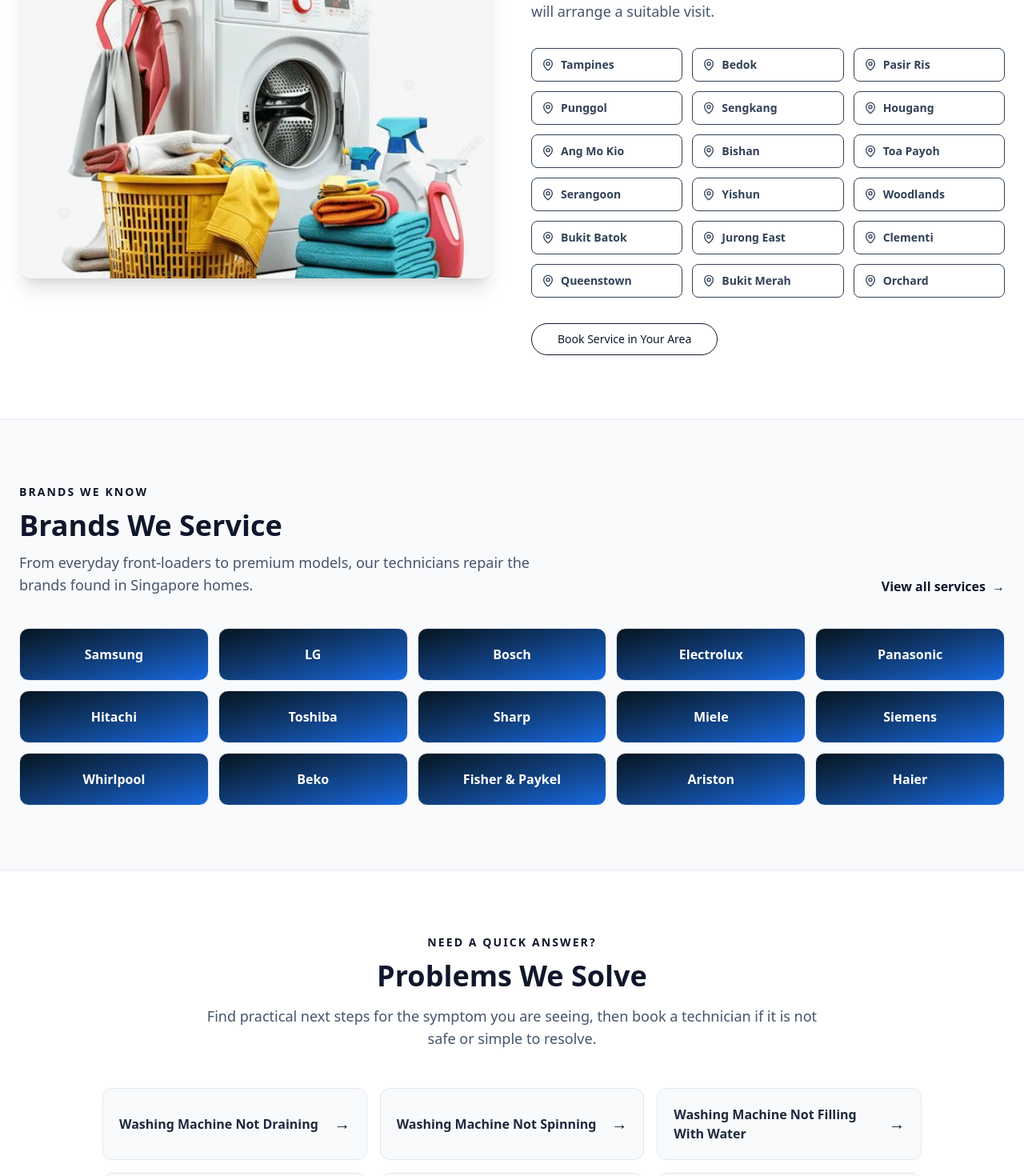
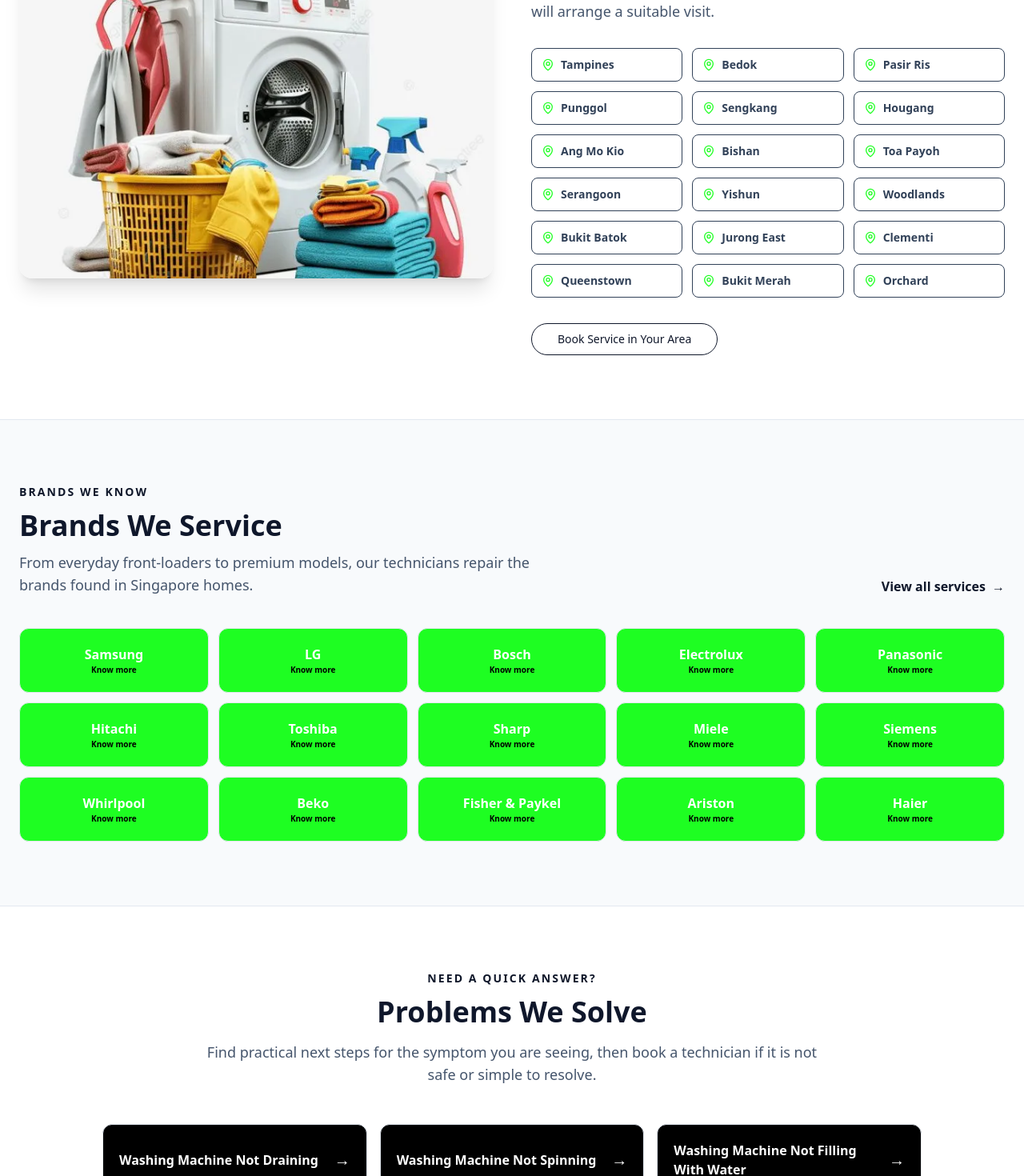
Before and after one commit to Jonymoin/washertroubleshoot, a React (Vite) app: page / in a window 1280 px wide. Shown: the part 1640-3110 px from the top of the page at 80% size. Built offline with nearby package versions, Linux system fonts and the light colour scheme.

Commit message:
color chang

```diff
--- a/src/pages/Home.tsx
+++ b/src/pages/Home.tsx
@@ -184,7 +184,7 @@
                   "Bukit Batok", "Jurong East", "Clementi", "Queenstown", "Bukit Merah", "Orchard"
                 ].map((area) => (
                   <div key={area} className="flex items-center gap-2 rounded-lg border border-primary/10 bg-primary/5 px-3 py-2.5 text-sm font-semibold text-slate-700">
-                    <MapPin className="h-4 w-4 shrink-0 text-primary" />
+                    <MapPin className="h-4 w-4 shrink-0 text-[#00ff04e0]" />
                     {area}
                   </div>
                 ))}
@@ -210,8 +210,9 @@
           </div>
           <div className="grid grid-cols-2 sm:grid-cols-3 md:grid-cols-5 gap-3">
             {brands.map((brand) => (
-              <Link key={brand.slug} href={`/brands/${brand.slug}`} className="bg-gradient-to-br from-[#071521] to-[#1769E0] border border-slate-200 rounded-xl px-4 py-5 text-center font-bold text-white hover:border-primary hover:text-primary hover:shadow-2xl hover:bg-black transition-all">
+              <Link key={brand.slug} href={`/brands/${brand.slug}`} className="bg-[#00ff04e0] border border-slate-200 rounded-xl px-4 py-5 text-center font-bold text-white hover:border-primary hover:text-primary hover:shadow-2xl hover:bg-black transition-all">
                 {brand.name}
+                <p className="text-black text-[10px]">Know more</p>
               </Link>
             ))}
           </div>
@@ -227,8 +228,8 @@
           </div>
           <div className="grid grid-cols-1 md:grid-cols-2 lg:grid-cols-3 gap-4 max-w-5xl mx-auto">
             {problems.slice(0, 10).map((problem) => (
-              <Link key={problem.slug} href={`/problems/${problem.slug}`} className="group flex items-center justify-between gap-4 rounded-xl border border-slate-200 bg-slate-50 p-5 hover:border-primary hover:bg-primary/5 transition-colors">
-                <span className="font-semibold text-slate-800 group-hover:text-primary">{problem.name}</span>
+              <Link key={problem.slug} href={`/problems/${problem.slug}`} className="group flex items-center justify-between gap-4 rounded-xl border border-slate-200 bg-[black] text-white p-5 hover:border-primary hover:bg-[#00ff04e0] transition-colors">
+                <span className="font-semibold text-white group-hover:text-primary">{problem.name}</span>
                 <span aria-hidden="true" className="text-primary text-xl">→</span>
               </Link>
             ))}
@@ -299,13 +300,13 @@
             Contact us now for a quick diagnosis and transparent quote. We cover all areas in Singapore.
           </p>
           <div className="flex flex-col sm:flex-row gap-4 justify-center">
-            <Button size="lg" className="text-lg px-8 py-6 rounded-full bg-accent hover:bg-accent/90 text-accent-foreground shadow-xl border-none" asChild>
+            <Button size="lg" className="text-lg px-8 py-6 rounded-full bg-black hover:bg-[#00ff04e0] text-white shadow-xl border-none" asChild>
               <a href="https://wa.me/6584130016"   onClick={() => trackConversion("whatsapp_click")}
  target="_blank" rel="noopener noreferrer">
                 WhatsApp +65 8413 0016
               </a>
             </Button>
-            <Button size="lg" variant="outline" className="text-lg px-8 py-6 rounded-full bg-red-500 hover:bg-white/10 text-white border-white border-2" asChild>
+            <Button size="lg" variant="outline" className="text-lg px-8 py-6 rounded-full bg-[#00ff04e0] hover:bg-black text-white border-white border-2" asChild>
               <Link href="/contact">View Service Areas</Link>
             </Button>
           </div>
```
